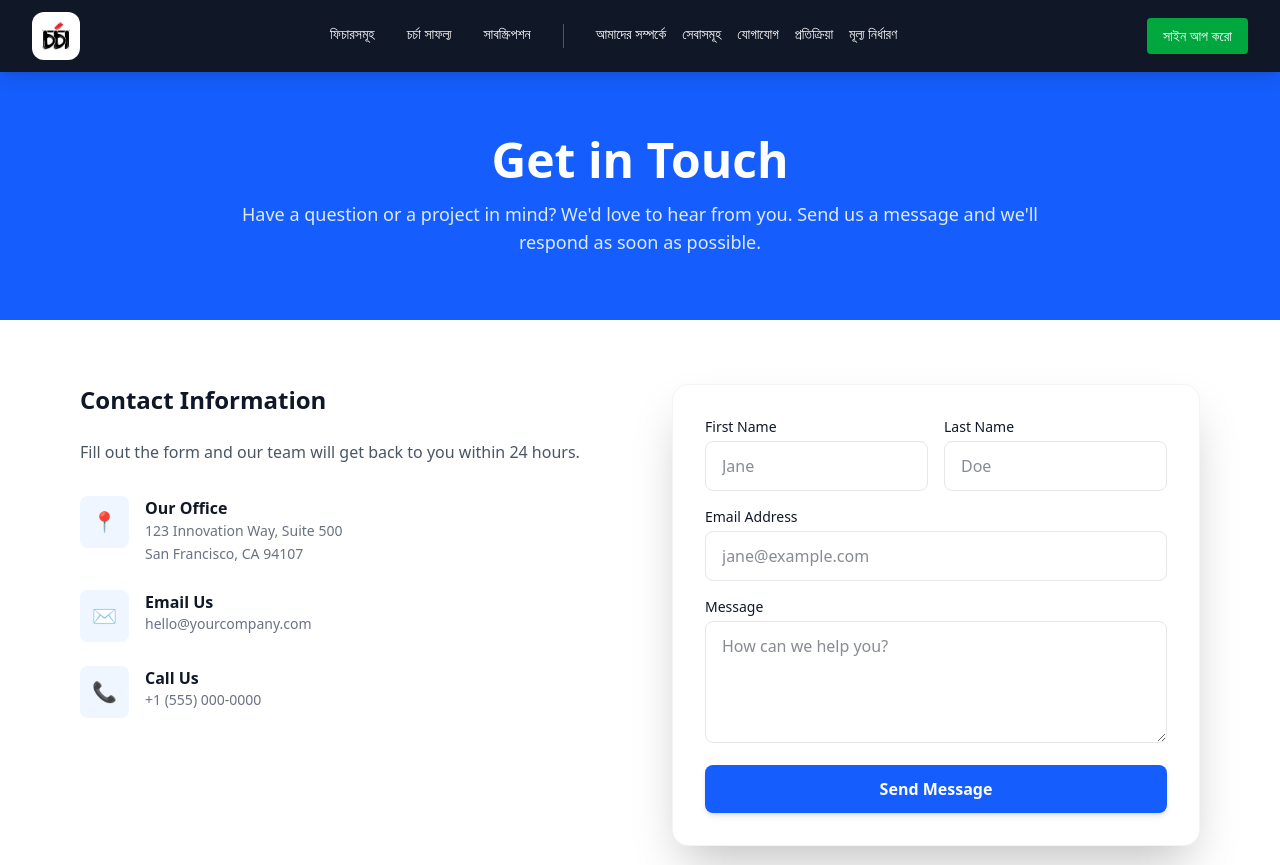
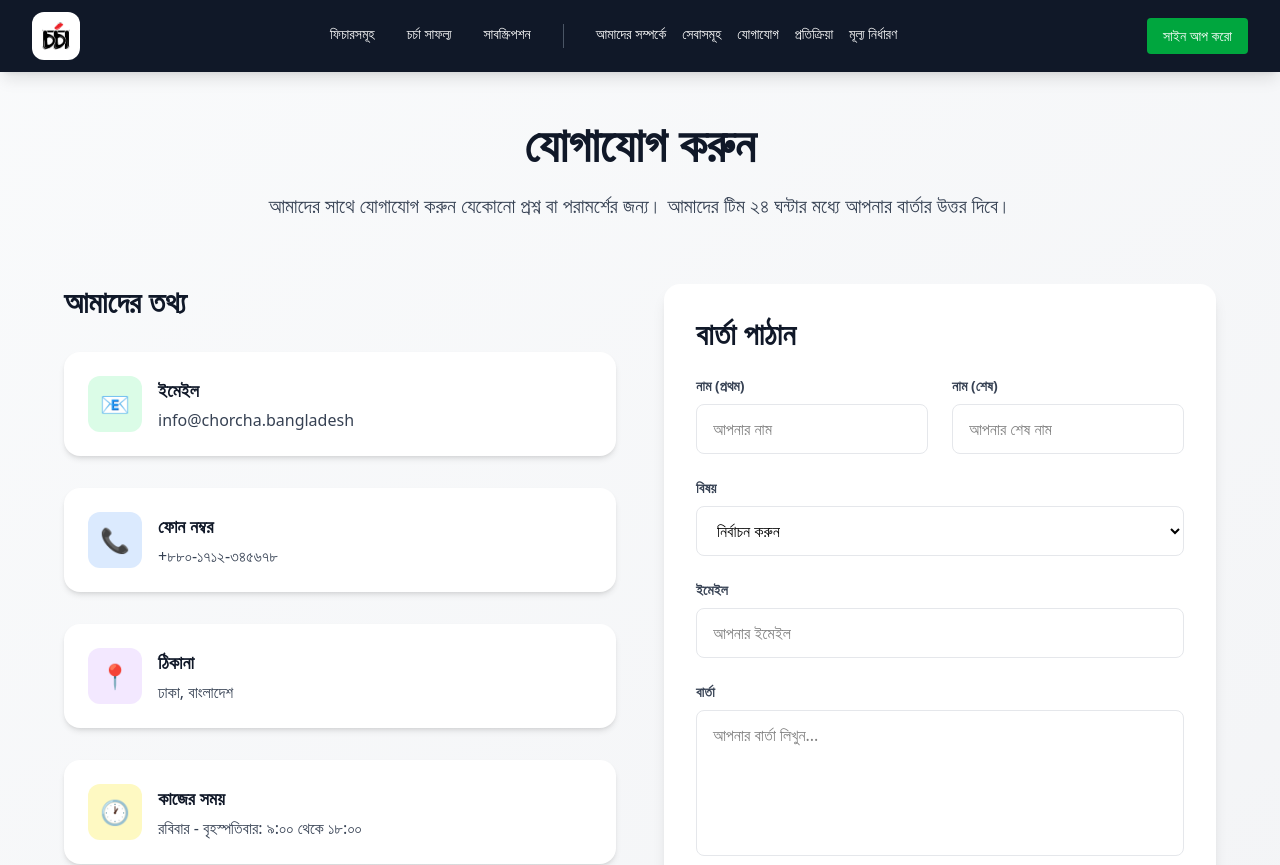
Before and after one commit to kousar-21/chorcha, a React (Vite) app: page /contact in a window 1280 px wide. Shown: the top 865 px of the page. Built offline with nearby package versions, Linux system fonts and the light colour scheme.

Commit message:
updated contacts page and make it more clean

```diff
--- a/src/Component/About.jsx
+++ b/src/Component/About.jsx
@@ -22,13 +22,13 @@ const AboutPage = () => {
   };
 
   return (
-    <div className="min-h-screen bg-gradient-to-br from-gray-50 to-gray-100 py-12 px-4 sm:px-6 lg:px-8">
+    <div className="min-h-screen bg-linear-to-br from-gray-50 to-gray-100 py-12 px-4 sm:px-6 lg:px-8">
       <div className="max-w-6xl mx-auto">
         {/* Header Section */}
         <div className="text-center mb-16">
-          <div className="inline-block p-1 bg-gradient-to-r from-green-500 to-blue-600 rounded-full mb-6">
+          <div className="inline-block p-1 bg-linear-to-r from-green-500 to-blue-600 rounded-full mb-6">
             <div className="bg-white p-1 rounded-full">
-              <div className="w-24 h-24 bg-gradient-to-r from-green-400 to-blue-500 rounded-full flex items-center justify-center mx-auto">
+              <div className="w-24 h-24 bg-linear-to-r from-green-400 to-blue-500 rounded-full flex items-center justify-center mx-auto">
                 <span className="text-4xl font-bold text-white">C</span>
               </div>
             </div>
@@ -51,7 +51,7 @@ const AboutPage = () => {
           </p>
 
           <div className="grid grid-cols-1 md:grid-cols-2 gap-8">
-            <div className="bg-gradient-to-br from-blue-50 to-indigo-50 p-6 rounded-xl border border-blue-100">
+            <div className="bg-linear-to-br from-blue-50 to-indigo-50 p-6 rounded-xl border border-blue-100">
               <h3 className="text-xl font-semibold text-gray-900 mb-3 flex items-center">
                 <span className="w-8 h-8 bg-blue-500 text-white rounded-full flex items-center justify-center mr-3">১</span>
                 মিশন
@@ -61,7 +61,7 @@ const AboutPage = () => {
               </p>
             </div>
 
-            <div className="bg-gradient-to-br from-green-50 to-emerald-50 p-6 rounded-xl border border-green-100">
+            <div className="bg-linear-to-br from-green-50 to-emerald-50 p-6 rounded-xl border border-green-100">
               <h3 className="text-xl font-semibold text-gray-900 mb-3 flex items-center">
                 <span className="w-8 h-8 bg-green-500 text-white rounded-full flex items-center justify-center mr-3">২</span>
                 ভিশন
@@ -74,7 +74,7 @@ const AboutPage = () => {
         </div>
 
         {/* Stats Section */}
-        <div className="bg-gradient-to-r from-green-500 to-blue-600 rounded-2xl p-8 mb-12 text-white">
+        <div className="bg-linear-to-r from-green-500 to-blue-600 rounded-2xl p-8 mb-12 text-white">
           <div className="grid grid-cols-1 md:grid-cols-3 gap-8 text-center">
             <div>
               <div className="text-4xl font-bold mb-2">{companyInfo.foundingYear}</div>
@@ -98,7 +98,7 @@ const AboutPage = () => {
           </h2>
           <div className="grid grid-cols-1 md:grid-cols-3 gap-6">
             {companyInfo.achievements.map((achievement, index) => (
-              <div key={index} className="text-center p-6 bg-gradient-to-br from-gray-50 to-gray-100 rounded-xl border border-gray-200 hover:shadow-md transition-shadow duration-300">
+              <div key={index} className="text-center p-6 bg-linear-to-br from-gray-50 to-gray-100 rounded-xl border border-gray-200 hover:shadow-md transition-shadow duration-300">
                 <div className="w-12 h-12 bg-green-500 text-white rounded-full flex items-center justify-center mx-auto mb-4 text-xl font-bold">
                   {index + 1}
                 </div>
--- a/src/Component/Contact.jsx
+++ b/src/Component/Contact.jsx
@@ -1,117 +1,231 @@
-import React from 'react';
+import React, { useState } from 'react';
 
 const Contact = () => {
+  const [formData, setFormData] = useState({
+    firstName: '',
+    lastName: '',
+    email: '',
+    message: '',
+    subject: '',
+  });
+
+  const contactInfo = {
+    email: 'info@chorcha.bangladesh',
+    phone: '+৮৮০-১৭১২-৩৪৫৬৭৮',
+    address: 'ঢাকা, বাংলাদেশ',
+    workingHours: 'রবিবার - বৃহস্পতিবার: ৯:০০ থেকে ১৮:০০',
+  };
+
+  const handleInputChange = (e) => {
+    const { name, value } = e.target;
+    setFormData(prev => ({
+      ...prev,
+      [name]: value
+    }));
+  };
+
+  const handleSubmit = (e) => {
+    e.preventDefault();
+    // Handle form submission here
+    console.log('Form submitted:', formData);
+    // Reset form after submission
+    setFormData({
+      firstName: '',
+      lastName: '',
+      email: '',
+      message: '',
+      subject: '',
+    });
+    alert('আপনার বার্তা সফলভাবে পাঠানো হয়েছে!');
+  };
+
   return (
-    <div className="bg-white text-gray-900 font-sans">
+    <div className="min-h-screen bg-gradient-to-br from-gray-50 to-gray-100 py-12 px-4 sm:px-6 lg:px-8">
+      <div className="max-w-6xl mx-auto">
+
         {/* Header Section */}
-      <section className="py-16 bg-blue-600 text-white text-center">
-        <div className="max-w-4xl mx-auto px-4">
-          <h1 className="text-4xl md:text-5xl font-bold mb-4">Get in Touch</h1>
-          <p className="text-blue-100 text-lg">
-            Have a question or a project in mind? We'd love to hear from you.
-            Send us a message and we'll respond as soon as possible.
+        <div className="text-center mb-16">
+          <h1 className="text-4xl md:text-5xl font-bold text-gray-900 mb-6">
+            যোগাযোগ করুন
+          </h1>
+          <p className="text-xl text-gray-700 max-w-3xl mx-auto">
+            আমাদের সাথে যোগাযোগ করুন যেকোনো প্রশ্ন বা পরামর্শের জন্য।
+            আমাদের টিম ২৪ ঘন্টার মধ্যে আপনার বার্তার উত্তর দিবে।
           </p>
         </div>
-      </section>
 
-      {/* Main Content */}
-      <section className="max-w-6xl mx-auto px-4 py-16">
-        <div className="grid md:grid-cols-2 gap-16">
+        <div className="grid grid-cols-1 lg:grid-cols-2 gap-12">
 
-          {/* Left Side: Contact Information*/}
+          {/* Contact Information Section */}
           <div>
-            <h2 className="text-2xl font-bold mb-6">Contact Information</h2>
-            <p className="text-gray-600 mb-8">
-              Fill out the form and our team will get back to you within 24 hours.
-            </p>
+            <h2 className="text-3xl font-bold text-gray-900 mb-8">
+              আমাদের তথ্য
+            </h2>
 
-            <div className="space-y-6">
-              <div className="flex items-start space-x-4">
-                <div className="bg-blue-50 p-3 rounded-lg text-blue-600">
-                  <span className="text-xl">📍</span>
+            <div className="space-y-8">
+
+              {/* Email */}
+              <div className="flex items-start space-x-4 bg-white p-6 rounded-2xl shadow-md hover:shadow-lg transition-shadow duration-300">
+                <div className="bg-green-100 p-3 rounded-xl text-green-600 flex-shrink-0">
+                  <span className="text-2xl">📧</span>
                 </div>
                 <div>
-                  <h4 className="font-semibold">Our Office</h4>
-                  <p className="text-gray-500 text-sm leading-relaxed">
-                    123 Innovation Way, Suite 500<br />
-                    San Francisco, CA 94107
-                  </p>
+                  <h3 className="text-lg font-semibold text-gray-900 mb-1">ইমেইল</h3>
+                  <p className="text-gray-700">{contactInfo.email}</p>
                 </div>
               </div>
 
-              <div className="flex items-start space-x-4">
-                <div className="bg-blue-50 p-3 rounded-lg text-blue-600">
-                  <span className="text-xl">✉️</span>
+              {/* Phone */}
+              <div className="flex items-start space-x-4 bg-white p-6 rounded-2xl shadow-md hover:shadow-lg transition-shadow duration-300">
+                <div className="bg-blue-100 p-3 rounded-xl text-blue-600 flex-shrink-0">
+                  <span className="text-2xl">📞</span>
                 </div>
                 <div>
-                  <h4 className="font-semibold">Email Us</h4>
-                  <p className="text-gray-500 text-sm">hello@yourcompany.com</p>
+                  <h3 className="text-lg font-semibold text-gray-900 mb-1">ফোন নম্বর</h3>
+                  <p className="text-gray-700">{contactInfo.phone}</p>
                 </div>
               </div>
 
-              <div className="flex items-start space-x-4">
-                <div className="bg-blue-50 p-3 rounded-lg text-blue-600">
-                  <span className="text-xl">📞</span>
+              {/* Address */}
+              <div className="flex items-start space-x-4 bg-white p-6 rounded-2xl shadow-md hover:shadow-lg transition-shadow duration-300">
+                <div className="bg-purple-100 p-3 rounded-xl text-purple-600 flex-shrink-0">
+                  <span className="text-2xl">📍</span>
                 </div>
                 <div>
-                  <h4 className="font-semibold">Call Us</h4>
-                  <p className="text-gray-500 text-sm">+1 (555) 000-0000</p>
+                  <h3 className="text-lg font-semibold text-gray-900 mb-1">ঠিকানা</h3>
+                  <p className="text-gray-700">{contactInfo.address}</p>
                 </div>
+              </div>
+
+              {/* Working Hours */}
+              <div className="flex items-start space-x-4 bg-white p-6 rounded-2xl shadow-md hover:shadow-lg transition-shadow duration-300">
+                <div className="bg-yellow-100 p-3 rounded-xl text-yellow-600 flex-shrink-0">
+                  <span className="text-2xl">🕐</span>
+                </div>
+                <div>
+                  <h3 className="text-lg font-semibold text-gray-900 mb-1">কাজের সময়</h3>
+                  <p className="text-gray-700">{contactInfo.workingHours}</p>
+                </div>
+              </div>
+
+            </div>
+
+            {/* Social Links */}
+            <div className="mt-12">
+              <h3 className="text-2xl font-semibold text-gray-900 mb-6">অন্যান্য মাধ্যমে</h3>
+              <div className="flex space-x-4">
+                <a href="#" className="bg-blue-500 text-white p-3 rounded-full hover:bg-blue-600 transition-colors duration-300">
+                  <span className="text-xl">ফেসবুক</span>
+                </a>
+                <a href="#" className="bg-gray-700 text-white p-3 rounded-full hover:bg-gray-800 transition-colors duration-300">
+                  <span className="text-xl">লিঙ্কডিন</span>
+                </a>
+                <a href="#" className="bg-green-500 text-white p-3 rounded-full hover:bg-green-600 transition-colors duration-300">
+                  <span className="text-xl">হোয়াটসঅ্যাপ</span>
+                </a>
               </div>
             </div>
           </div>
 
-          {/* Right Side: Contact Form */}
-          <div className="bg-white p-8 rounded-2xl shadow-2xl border border-gray-100">
-            <form className="space-y-4">
-              <div className="grid md:grid-cols-2 gap-4">
+          {/* Contact Form Section */}
           <div>
-                  <label className="block text-sm font-medium mb-1">First Name</label>
+            <div className="bg-white rounded-2xl shadow-lg p-8">
+              <h2 className="text-3xl font-bold text-gray-900 mb-6">বার্তা পাঠান</h2>
+
+              <form onSubmit={handleSubmit} className="space-y-6">
+                <div className="grid grid-cols-1 md:grid-cols-2 gap-6">
+                  <div>
+                    <label className="block text-sm font-semibold text-gray-700 mb-2">
+                      নাম (প্রথম)
+                    </label>
                     <input
                       type="text"
-                    className="w-full px-4 py-3 rounded-lg border border-gray-200 focus:ring-2 focus:ring-blue-500 focus:outline-none transition"
-                    placeholder="Jane"
+                      name="firstName"
+                      value={formData.firstName}
+                      onChange={handleInputChange}
+                      required
+                      className="w-full px-4 py-3 rounded-lg border border-gray-200 focus:ring-2 focus:ring-green-500 focus:border-transparent transition-colors duration-300"
+                      placeholder="আপনার নাম"
                     />
                   </div>
                   <div>
-                  <label className="block text-sm font-medium mb-1">Last Name</label>
+                    <label className="block text-sm font-semibold text-gray-700 mb-2">
+                      নাম (শেষ)
+                    </label>
                     <input
                       type="text"
-                    className="w-full px-4 py-3 rounded-lg border border-gray-200 focus:ring-2 focus:ring-blue-500 focus:outline-none transition"
-                    placeholder="Doe"
+                      name="lastName"
+                      value={formData.lastName}
+                      onChange={handleInputChange}
+                      required
+                      className="w-full px-4 py-3 rounded-lg border border-gray-200 focus:ring-2 focus:ring-green-500 focus:border-transparent transition-colors duration-300"
+                      placeholder="আপনার শেষ নাম"
                     />
                   </div>
                 </div>
 
                 <div>
-                <label className="block text-sm font-medium mb-1">Email Address</label>
+                  <label className="block text-sm font-semibold text-gray-700 mb-2">
+                    বিষয়
+                  </label>
+                  <select
+                    name="subject"
+                    value={formData.subject}
+                    onChange={handleInputChange}
+                    required
+                    className="w-full px-4 py-3 rounded-lg border border-gray-200 focus:ring-2 focus:ring-green-500 focus:border-transparent transition-colors duration-300"
+                  >
+                    <option value="">নির্বাচন করুন</option>
+                    <option value="support">সহায়তা চাই</option>
+                    <option value="question">প্রশ্ন করতে চাই</option>
+                    <option value="feedback">পরামর্শ</option>
+                    <option value="collaboration">যৌথ প্রচেষ্টা</option>
+                    <option value="other">অন্যান্য</option>
+                  </select>
+                </div>
+
+                <div>
+                  <label className="block text-sm font-semibold text-gray-700 mb-2">
+                    ইমেইল
+                  </label>
                   <input
                     type="email"
-                  className="w-full px-4 py-3 rounded-lg border border-gray-200 focus:ring-2 focus:ring-blue-500 focus:outline-none transition"
-                  placeholder="jane@example.com"
+                    name="email"
+                    value={formData.email}
+                    onChange={handleInputChange}
+                    required
+                    className="w-full px-4 py-3 rounded-lg border border-gray-200 focus:ring-2 focus:ring-green-500 focus:border-transparent transition-colors duration-300"
+                    placeholder="আপনার ইমেইল"
                   />
                 </div>
 
                 <div>
-                <label className="block text-sm font-medium mb-1">Message</label>
+                  <label className="block text-sm font-semibold text-gray-700 mb-2">
+                    বার্তা
+                  </label>
                   <textarea
-                  rows="4"
-                  className="w-full px-4 py-3 rounded-lg border border-gray-200 focus:ring-2 focus:ring-blue-500 focus:outline-none transition"
-                  placeholder="How can we help you?"
+                    name="message"
+                    value={formData.message}
+                    onChange={handleInputChange}
+                    required
+                    rows="5"
+                    className="w-full px-4 py-3 rounded-lg border border-gray-200 focus:ring-2 focus:ring-green-500 focus:border-transparent transition-colors duration-300 resize-none"
+                    placeholder="আপনার বার্তা লিখুন..."
                   ></textarea>
                 </div>
 
                 <button
                   type="submit"
-                className="w-full bg-blue-600 hover:bg-blue-700 text-white font-bold py-3 rounded-lg transition duration-300 shadow-md"
+                  className="w-full bg-gradient-to-r from-green-500 to-blue-600 hover:from-green-600 hover:to-blue-700 text-white font-bold py-4 rounded-lg transition-all duration-300 shadow-lg hover:shadow-xl transform hover:-translate-y-1"
                 >
-                Send Message
+                  বার্তা পাঠান
                 </button>
               </form>
             </div>
+          </div>
 
         </div>
-      </section>
+      </div>
     </div>
   );
 };
```
Lines whose indentation alone changed are shown as unchanged.
